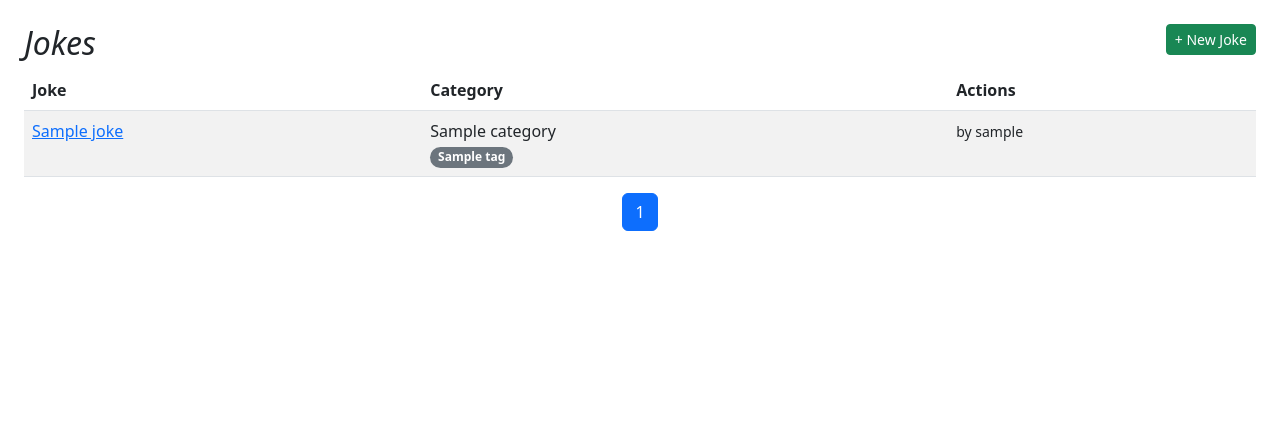
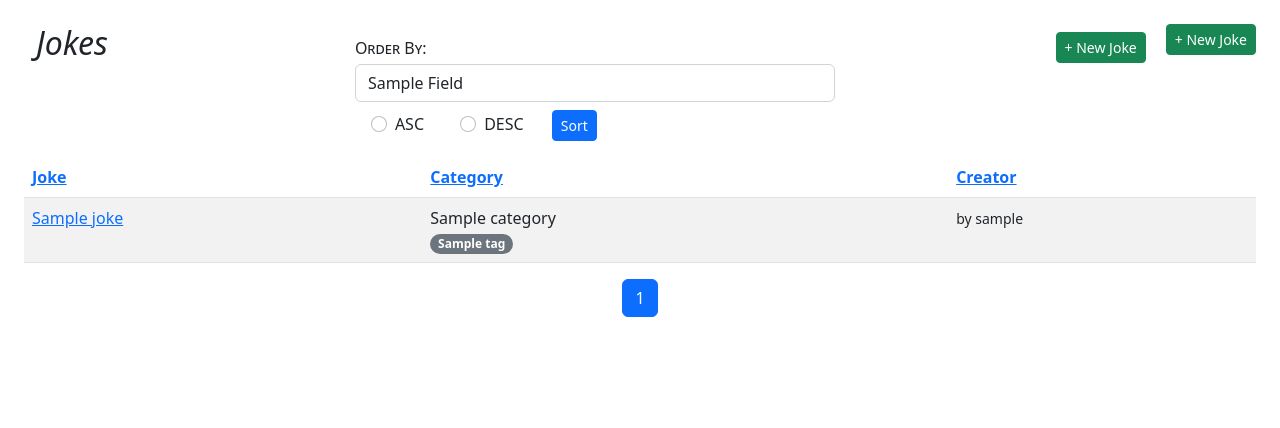
Before and after one commit to jomuni2/djangojokes.com, a Django app: template templates/jokes/joke_list.html in a window 1280 px wide. Shown: the part 65-493 px from the top of the page. Run offline with Django 5.2, Linux system fonts and the light colour scheme; the template is opened without the code that fills it: most values are stand-ins (such as "Sample title", 1, 10 or a date in 2020); parts of the project's set-up code (start-up, migrations or seed data) failed here and were passed over; some libraries are stand-ins or nearby versions.

Commit message:
Ordering by Joke, Category, Creator, Created, Updated.

```diff
--- a/templates/includes/pagination.html
+++ b/templates/includes/pagination.html
@@ -2,12 +2,12 @@
     <ul class="pagination justify-content-center">
       {% if page_obj.has_previous %}
         <li class="page-item">
-          <a class="page-link" href="?page=1">&laquo; 1…</a>
+          <a class="page-link" href="?page=1&order={{ order }}&direction={{ direction }}"> &laquo; 1…</a>
         </li>
         {% if page_obj.previous_page_number != 1 %}
           <li class="page-item">
             <a class="page-link"
-              href="?page={{ page_obj.previous_page_number }}">
+              href="?page={{ page_obj.previous_page_number }}&order={{ order }}&direction={{ direction }}">
               {{ page_obj.previous_page_number }}
             </a>
           </li>
@@ -21,13 +21,13 @@
       {% if page_obj.has_next %}
         {% if page_obj.next_page_number != page_obj.paginator.num_pages %}
           <li class="page-item">
-            <a class="page-link" href="?page={{ page_obj.next_page_number }}">
+            <a class="page-link" href="?page={{ page_obj.next_page_number }}&order={{ order }}&direction={{ direction }}">
               {{ page_obj.next_page_number }}
             </a>
           </li>
         {% endif %}
         <li class="page-item">
-          <a class="page-link" href="?page={{ page_obj.paginator.num_pages }}">
+          <a class="page-link" href="?page={{ page_obj.paginator.num_pages }}&order={{ order }}&direction={{ direction }}">
             …{{ page_obj.paginator.num_pages }} &raquo;
           </a>
         </li>
--- a/templates/jokes/joke_list.html
+++ b/templates/jokes/joke_list.html
@@ -5,13 +5,70 @@
     <a class="btn btn-success btn-sm float-end" href="{% url 'jokes:create' %}">
         + New Joke
     </a>
-    <h2>Jokes</h2>
+    <div class="row">
+        <div class="col-12 col-md-2 col-lg-3">
+            <h2>Jokes</h2>
+        </div>
+        <div class="col-12 col-md-8 col-lg-6">
+            <form class="my-2 mx-auto" style="max-width: 30rem;">
+                <label class="my-1 me-2" for="order">Order By:</label>
+                <select class="form-control me-sm-2" name="order" id="order">
+                    {% for field in order_fields %}
+                        <option value="{{ field }}"
+                            {% if order == field %}selected{% endif %}
+                            >{{ field|title }}</option>
+                    {% endfor %}
+                </select>
+                <div class="form-check form-check-inline">
+                    <input class="form-check-input" type="radio" name="direction"
+                        id="asc" value="asc"
+                        {% if direction == 'asc' %}checked{% endif %}
+                    >
+                    <label class="form-check-label" for="asc">ASC</label>
+                </div>
+                <div class="form-check form-check-inline">
+                    <input class="form-check-input" type="radio" name="direction"
+                        id="desc" value="desc"
+                        {% if direction == 'desc' %}checked{% endif %}
+                    >
+                    <label class="form-check-label" for="desc">DESC</label>
+                </div>
+                <button class="btn btn-primary btn-sm m-2" type="submit">
+                    Sort
+                </button>
+            </form>
+        </div>
+        <div class="col-12 col-md-2 col-lg-3 text-end">
+            <a class="btn btn-success btn-sm m-2" href="{% url 'jokes:create' %}">
+                + New Joke
+            </a>
+        </div>
+    </div>
+
+
+
     <div class="table-responsive">
         <table class="table table-striped" style="min-width: 500px">
             <thead>
-                <tr>
-                    <th>Joke</th><th>Category</th><th>Actions</th>
-                </tr>
+                {% with order=request.GET.order dir=request.GET.direction %}
+                    <tr>
+                        {% if order == 'joke' and dir == 'asc' %}
+                            <th><a href="?order=joke&direction=desc">Joke</a></th>
+                        {% else %}
+                            <th><a href="?order=joke&direction=asc">Joke</a></th>
+                        {% endif %}
+                        {% if order == 'category' and dir == 'asc' %}
+                            <th><a href="?order=category&direction=desc">Category</a></th>
+                        {% else %}
+                            <th><a href="?order=category&direction=asc">Category</a></th>
+                        {% endif %}
+                        {% if order == 'creator' and dir == 'asc' %}
+                            <th><a href="?order=creator&direction=desc">Creator</a></th>
+                        {% else %}
+                            <th><a href="?order=creator&direction=asc">Creator</a></th>
+                        {% endif %}
+                    </tr>
+                {% endwith %}
             </thead>
             <tbody>
                 {% for joke in joke_list %}
```
Also changed, not shown: jokes/views.py (+48 -0 lines).
